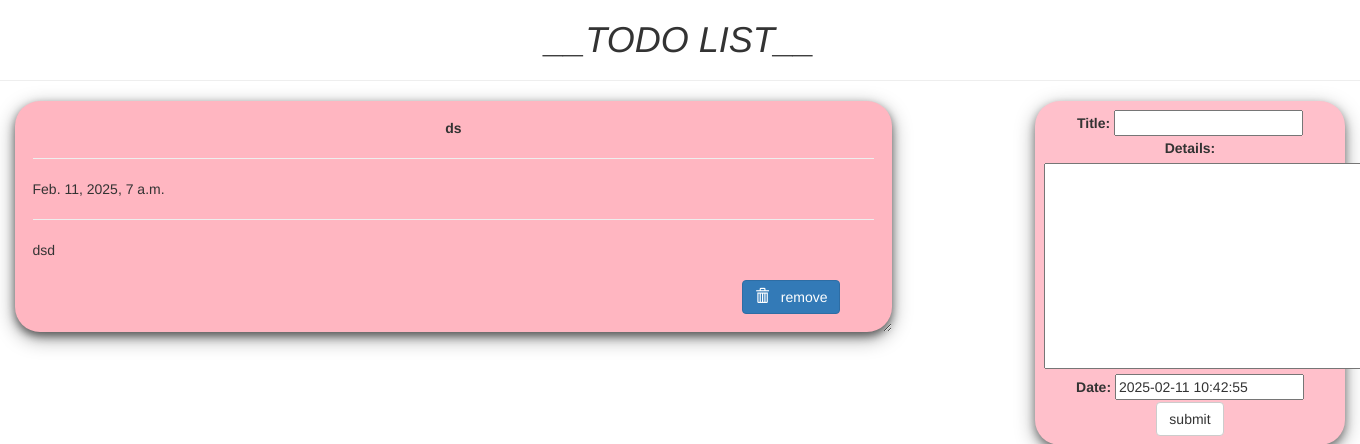
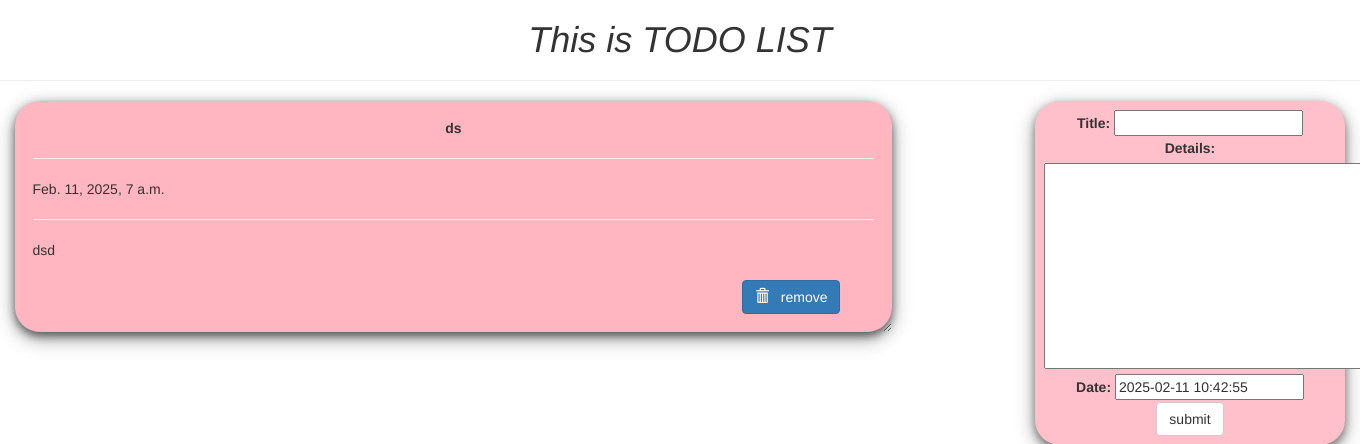
Before and after one commit to palkar-sam/python, a Django app: page / in a window 1360 px wide; the page is wider, and only the part inside the window is pictured. Shown: the top 444 px of that part. Run offline with Django 5.2, Linux system fonts and the light colour scheme; data comes from the database, SQL or seed files in the repository; some libraries are stand-ins or nearby versions.

Commit message:
todo app some title changes

```diff
--- a/Django/TodoSite/todo/templates/todo/index.html
+++ b/Django/TodoSite/todo/templates/todo/index.html
@@ -51,7 +51,7 @@
   {% endif %}
 
   <center class="row">
-    <h1><i>__TODO LIST__</i></h1>
+    <h1><i>{{title}}</i></h1>
     <hr />
   </center>
 
--- a/Django/TodoSite/todo/views.py
+++ b/Django/TodoSite/todo/views.py
@@ -18,7 +18,7 @@ def index(request):
     page = {
         "forms":form,
         "list": item_list,
-        "title":"TODO LIST",
+        "title":"This is TODO LIST",
     }
     return render(request, 'todo/index.html', page)
 
```
